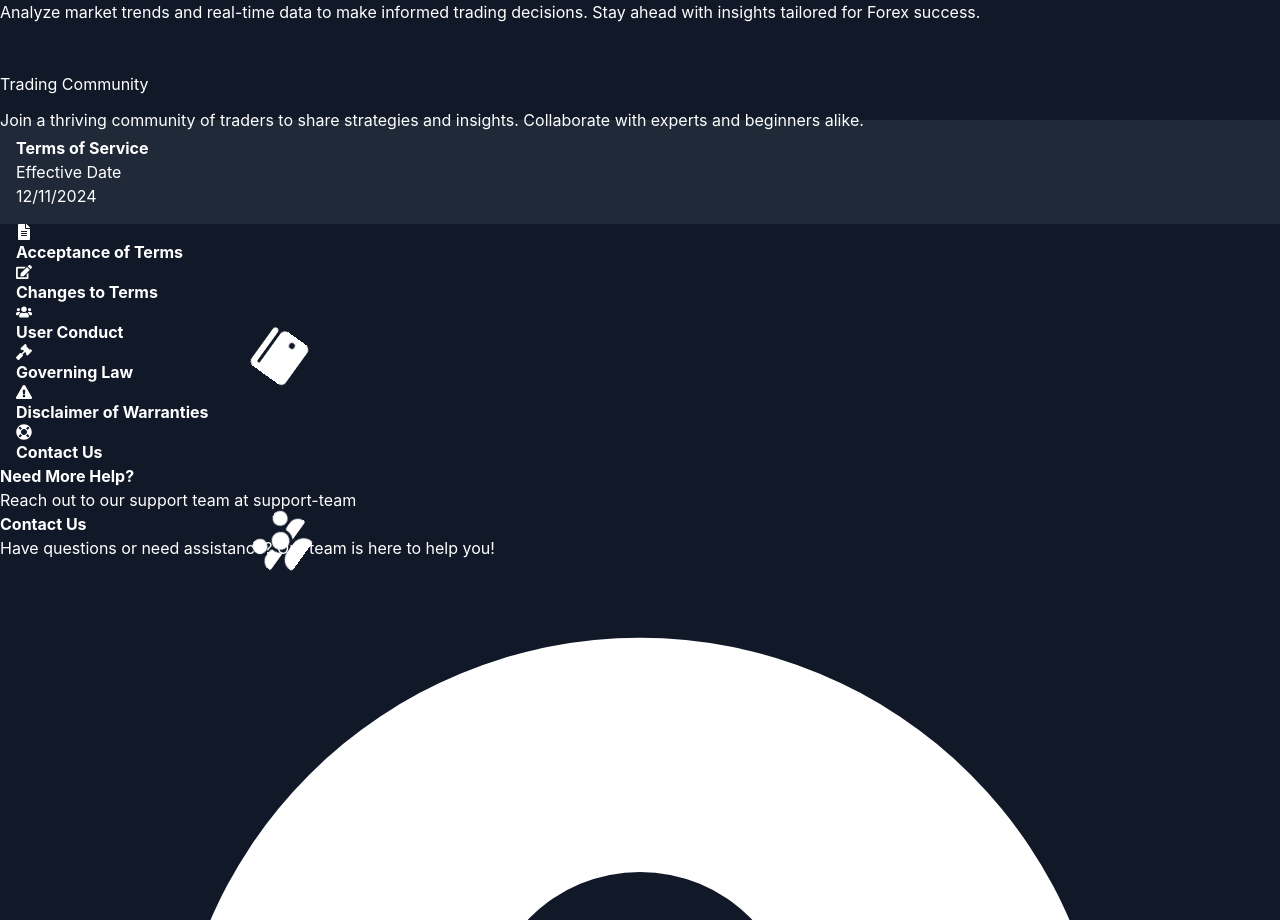
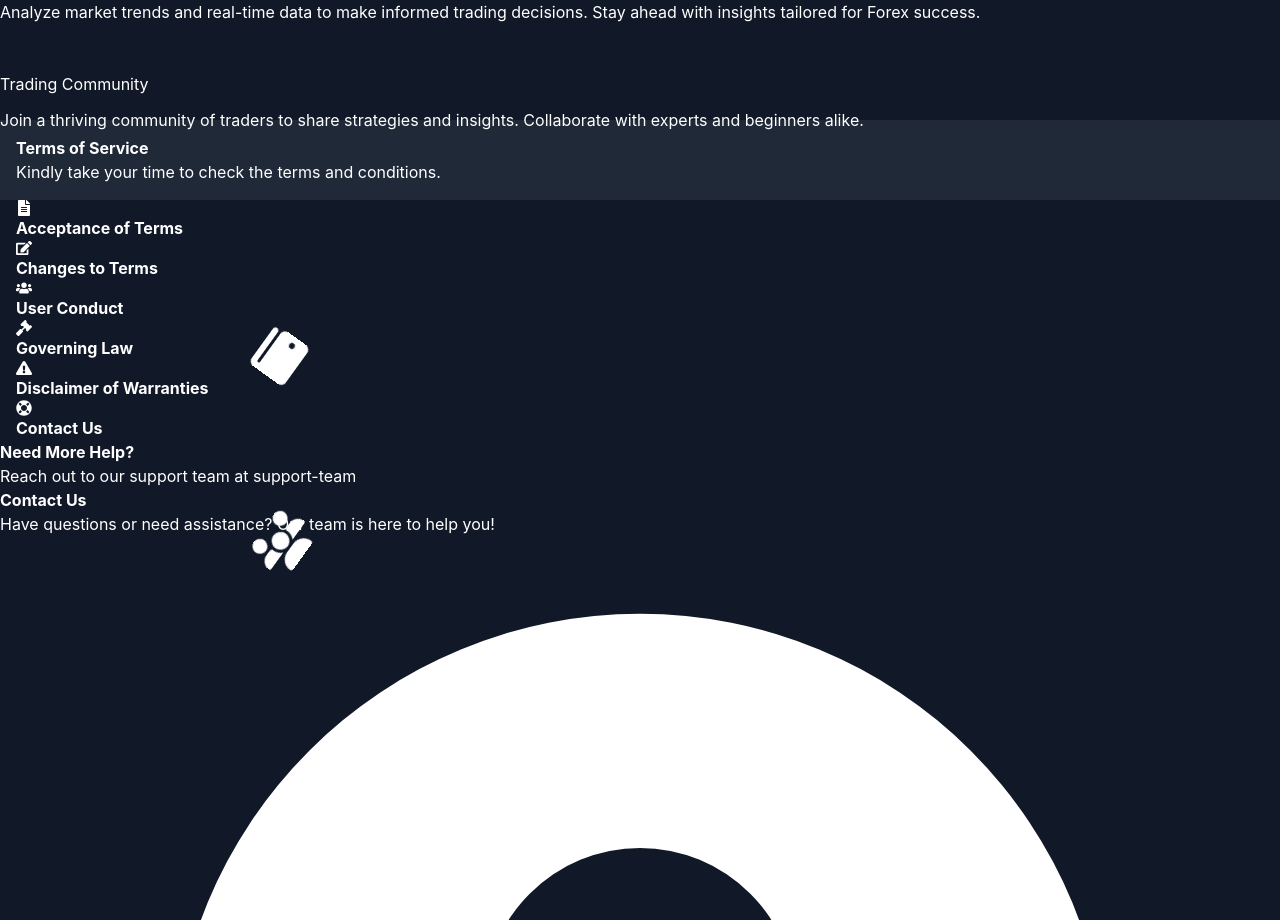
Before and after one commit to Seunfola/trading-exchange, a Next.js app: page / in a window 1280 px wide. Shown: the part 5448-6368 px from the top of the page. Built offline with nearby package versions, Linux system fonts and the light colour scheme.

Commit message:
fixed the navbar padding for the y axis

```diff
--- a/pages/terms-of-service.tsx
+++ b/pages/terms-of-service.tsx
@@ -53,9 +53,8 @@ const TermsOfService = () => {
       <header className="bg-gradient-to-r from-blue-600 to-green-500 py-16 text-center shadow-md">
         <h1 className="text-4xl font-bold mb-2">Terms of Service</h1>
         <p className="text-lg">
-          Effective Date
+          Kindly take your time to check the terms and conditions.
           </p>
-          {new Date().toLocaleDateString()}
       </header>
 
       <main className="container mx-auto py-8 flex-grow px-4 md:px-12 grid grid-cols-1 md:grid-cols-2 lg:grid-cols-3 gap-8">
```
